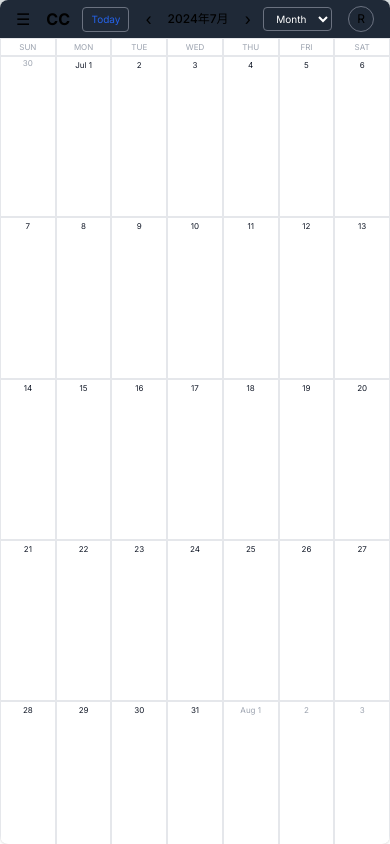
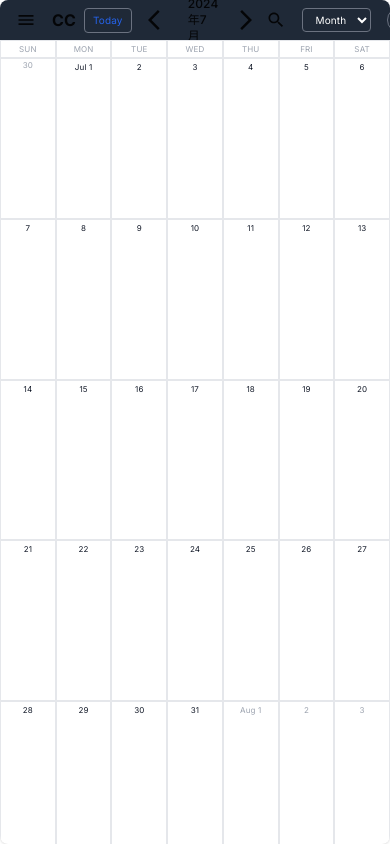
Before and after one commit to R-koma/calendarChat-prototype, a Next.js app in the folder client/: page / in a window 390 px wide. Built offline with nearby package versions, Linux system fonts and the light colour scheme.

Commit message:
feat: implement hamburger menu using material UI and TailWindCSS
- Added Material UI icon for the hamburger menu
- Styled the menu with TailWindCSS and custom CSS
- Updated header to include Material Icon

```diff
--- a/client/app/calendar/page.tsx
+++ b/client/app/calendar/page.tsx
@@ -1,16 +1,53 @@
 "use client";
 
-import React, { useState } from "react";
+import React, { useEffect, useRef, useState } from "react";
+import ArrowDropDownIcon from "@mui/icons-material/ArrowDropDown";
+import ArrowDropUpIcon from "@mui/icons-material/ArrowDropUp";
+import AddIcon from "@mui/icons-material/Add";
+import SearchIcon from "@mui/icons-material/Search";
+import ArrowBackIosIcon from "@mui/icons-material/ArrowBackIos";
+import ArrowForwardIosIcon from "@mui/icons-material/ArrowForwardIos";
+import MenuIcon from "@mui/icons-material/Menu";
+import CloseIcon from "@mui/icons-material/Close";
 
-const Calendar = () => {
+const Calendar: React.FC = () => {
   const [currentDate, setCurrentDate] = useState(new Date());
-  const [view, setView] = useState("month");
+  const [view, setView] = useState<string>("month");
+  const [menuOpen, setMenuOpen] = useState(false);
+  const [friendListOpen, setFriendListOpen] = useState(false);
+
+  const menuRef = useRef<HTMLDivElement>(null);
+
+  const toggleMenu = () => {
+    setMenuOpen(!menuOpen);
+  };
+
+  const toggleFriendList = () => {
+    setFriendListOpen(!friendListOpen);
+  };
+
+  const handleClickOutside = (event: MouseEvent) => {
+    if (menuRef.current && !menuRef.current.contains(event.target as Node)) {
+      setMenuOpen(false);
+    }
+  };
+
+  useEffect(() => {
+    document.addEventListener("mousedown", handleClickOutside);
+    return () => {
+      document.removeEventListener("mousedown", handleClickOutside);
+    };
+  }, []);
 
   const renderHeader = () => {
     return (
       <div className="flex justify-between items-center w-full h-10 bg-gray-800 px-4">
         <div className="flex items-center">
-          <div className="mr-4 cursor-pointer">&#9776;</div>
+          <MenuIcon
+            fontSize="small"
+            className="mr-4 cursor-pointer"
+            onClick={toggleMenu}
+          />
           <div className="font-bold cursor-pointer">CC</div>
         </div>
         <div className="flex-1 flex justify-center items-center">
@@ -22,34 +59,32 @@ const Calendar = () => {
               Today
             </button>
           </div>
-          <div
-            className="mx-2 cursor-pointer"
+          <ArrowBackIosIcon
+            className="mx-2 cursor-pointer icon-extra-small"
             onClick={() =>
               setCurrentDate(
                 new Date(currentDate.setMonth(currentDate.getMonth() - 1))
               )
             }
-          >
-            &#8249;
-          </div>
+          />
           <div className="cursor-pointer font-medium mx-2 text-xs">
             {currentDate.toLocaleDateString("ja-JP", {
               year: "numeric",
               month: "long",
             })}
           </div>
-          <div
-            className="mx-2 cursor-pointer"
+
+          <ArrowForwardIosIcon
+            className="mx-2 cursor-pointer icon-extra-small"
             onClick={() =>
               setCurrentDate(
                 new Date(currentDate.setMonth(currentDate.getMonth() + 1))
               )
             }
-          >
-            &#8250;
-          </div>
+          />
         </div>
         <div className="flex items-center justify-end text-xs">
+          <SearchIcon fontSize="small" className="mr-4 cursor-pointer" />
           <select
             value={view}
             onChange={(e) => setView(e.target.value)}
@@ -105,19 +140,6 @@ const Calendar = () => {
         {day}
       </div>
     ));
-
-    // const weekdayElements = [];
-    // for (let index = 0; index < weekdays.length; index++) {
-    //   const day = weekdays[index];
-    //   weekdayElements.push(
-    //     <div
-    //       key={`weekday-${index}`}
-    //       className="p-0 border border-gray-200 text-xs text-gray-400 text-center"
-    //     >
-    //       {day}
-    //     </div>
-    //   );
-    // }
 
     const prevMonthEndDate = new Date(
       currentDate.getFullYear(),
@@ -176,9 +198,101 @@ const Calendar = () => {
     );
   };
 
+  const renderMenu = () => {
+    return (
+      <div
+        ref={menuRef}
+        className={`fixed top-0 left-0 w-56 h-full bg-gray-800 text-white transform ${
+          menuOpen ? "translate-x-0" : "-translate-x-full"
+        } transition-transform duration-300 ease-in-out z-50`}
+      >
+        <div className="flex items-center p-2">
+          <CloseIcon
+            fontSize="small"
+            className="mr-4 cursor-pointer"
+            onClick={toggleMenu}
+          />
+          <div className="font-bold cursor-pointer">CC</div>
+        </div>
+        <button className="flex items-center ml-1 p-1 text-xxs bg-gray-700 border rounded-full">
+          <AddIcon className="icon-extra-small" />
+          イベント作成
+        </button>
+        <div>
+          <div
+            className="flex items-center px-2 pt-2 cursor-pointer"
+            onClick={toggleFriendList}
+          >
+            <div className="text-xxs mr-2">友達リスト</div>
+            {friendListOpen ? (
+              <ArrowDropUpIcon
+                onClick={toggleFriendList}
+                fontSize="small"
+                className="cursor-pointer"
+              />
+            ) : (
+              <ArrowDropDownIcon
+                onClick={toggleFriendList}
+                fontSize="small"
+                className="cursor-pointer"
+              />
+            )}
+          </div>
+          {friendListOpen && (
+            <div className="px-2">
+              <div className="flex items-center p-1">
+                <input
+                  type="text"
+                  className="flex-grow p-1 bg-gray-700 rounded-sm text-xxs h-4"
+                  placeholder="名前を検索"
+                />
+              </div>
+              <label className="flex items-center p-1 w-full cursor-pointer">
+                <div className="text-xxs w-6 h-6 flex items-center justify-center border border-gray-500 rounded-full mr-2">
+                  T
+                </div>
+                <div className="text-xxs">タナカ</div>
+              </label>
+              <label className="flex items-center p-1 w-full cursor-pointer">
+                <div className="cursor-pointer text-xxs w-6 h-6 flex items-center justify-center border border-gray-500 rounded-full mr-2">
+                  M
+                </div>
+                <div className="text-xxs">マイケル</div>
+              </label>
+              <label className="flex items-center p-1 w-full cursor-pointer">
+                <div className="cursor-pointer text-xxs w-6 h-6 flex items-center justify-center border border-gray-500 rounded-full mr-2">
+                  J
+                </div>
+                <div className="text-xxs">ジョン</div>
+              </label>
+              <label className="flex items-center p-1 w-full cursor-pointer">
+                <div className="cursor-pointer text-xxs w-6 h-6 flex items-center justify-center border border-gray-500 rounded-full mr-2">
+                  N
+                </div>
+                <div className="text-xxs">ニーナ</div>
+              </label>
+            </div>
+          )}
+        </div>
+
+        <label className="flex items-center p-2 cursor-pointer">
+          <AddIcon className="icon-extra-small" />
+          <div className="text-xxxs">友達を追加</div>
+        </label>
+        <div className="flex items-center p-2 absolute bottom-0 w-full">
+          <div className="cursor-pointer text-xxs w-auto border border-gray-500 rounded-full mr-1 px-2 py-1">
+            R
+          </div>
+          <div className="text-xxs">リョウタ</div>
+        </div>
+      </div>
+    );
+  };
+
   return (
     <div className="calendar-container bg-white  shadow rounded-lg overflow-hidden">
       {renderHeader()}
+      {renderMenu()}
       {renderDays()}
     </div>
   );
--- a/client/app/globals.css
+++ b/client/app/globals.css
@@ -67,3 +67,11 @@ body {
 .text-xxs {
   font-size: 0.625rem;
 }
+.text-xxxs {
+  font-size: 0.525rem;
+}
+
+.icon-extra-small {
+  width: 12px;
+  height: 12px;
+}
--- a/client/app/layout.tsx
+++ b/client/app/layout.tsx
@@ -1,6 +1,7 @@
 import type { Metadata } from "next";
 import { Inter } from "next/font/google";
 import "./globals.css";
+import CssBaseline from "@mui/material/CssBaseline";
 
 const inter = Inter({ subsets: ["latin"] });
 
@@ -16,7 +17,10 @@ export default function RootLayout({
 }>) {
   return (
     <html lang="en">
-      <body className={inter.className}>{children}</body>
+      <body className={inter.className}>
+        <CssBaseline />
+        {children}
+      </body>
     </html>
   );
 }
--- a/client/package.json
+++ b/client/package.json
@@ -9,6 +9,10 @@
     "lint": "next lint"
   },
   "dependencies": {
+    "@emotion/react": "^11.13.0",
+    "@emotion/styled": "^11.13.0",
+    "@mui/icons-material": "^5.16.4",
+    "@mui/material": "^5.16.4",
     "axios": "^1.7.2",
     "next": "14.2.4",
     "react": "^18",
```
Also changed, not shown: 1 other file (tests, documents, lock files or other folders).
